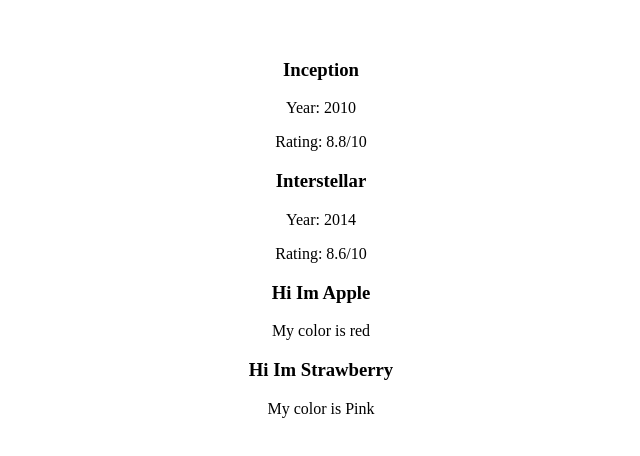
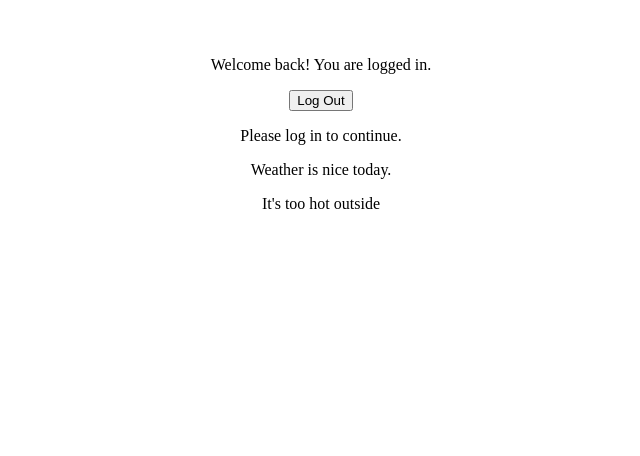
Before and after one commit to preethz2567/react-learning-week3, a React (Vite) app: page / in a window 1280 px wide. Shown: the top 456 px of the page, without its empty margins (319-959 px from the left). Built offline with nearby package versions, Linux system fonts and the light colour scheme.

Commit message:
completed 04-ConditionalRendering exercise

```diff
--- a/src/App.jsx
+++ b/src/App.jsx
@@ -1,3 +1,3 @@
-import ExerciseApp from "./practice/02-react-basics/exercises/03-Props"
+import ExerciseApp from "./practice/02-react-basics/exercises/04-ConditionalRendering"
 
 export default ExerciseApp
--- /dev/null
+++ b/src/practice/02-react-basics/exercises/04-ConditionalRendering.jsx
@@ -0,0 +1,66 @@
+// TOPIC: Conditional Rendering
+// Showing or hiding things based on a condition.
+// Two common ways: ternary (? :) and && shorthand.
+
+// --- EXAMPLE ---
+
+function LoginStatus({ isLoggedIn }) {
+  return (
+    <div>
+      {isLoggedIn ? (
+        <p>Welcome back! You are logged in.</p>
+      ) : (
+        <p>Please log in to continue.</p>
+      )}
+
+      {/* && shorthand - only shows if isLoggedIn is true */}
+      {isLoggedIn && <button>Log Out</button>}
+    </div>
+  )
+}
+
+function App() {
+  return (
+    <>
+        <div>
+          <LoginStatus isLoggedIn={true} />
+          <LoginStatus isLoggedIn={false} />
+        </div>
+
+        <div>
+          <TemperatureAlert temp={20}/>
+          <TemperatureAlert temp={40}/>
+        </div>
+
+    </>
+
+
+  )
+}
+
+
+//  PRACTICE EXERCISE
+// Create a component called "TemperatureAlert" that gets a "temp" prop (number).
+// If temp > 35 → show " It's too hot outside!"
+// If temp < 10 → show " It's freezing!"
+// Otherwise  → show " Weather is nice today."
+//
+// Test it by rendering with temps: 40, 5, 22
+
+// write TemperatureAlert here:
+
+function TemperatureAlert({temp}){
+
+  return(
+    <>
+     {temp>35 ? (<p>It's too hot outside</p>):
+     temp<10 ? (<p>It's freezing</p>) :
+     (<p>Weather is nice today.</p>)}
+
+    </>
+
+  )
+}
+
+
+export default App
```
